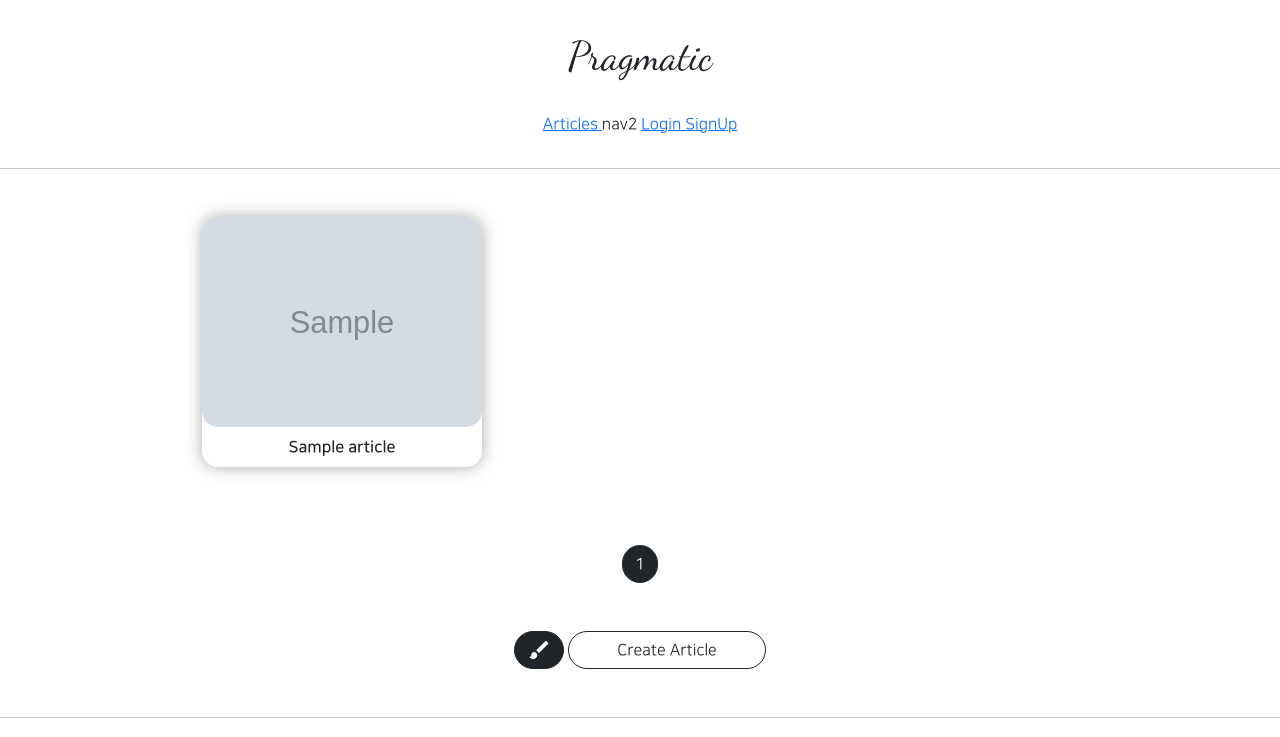
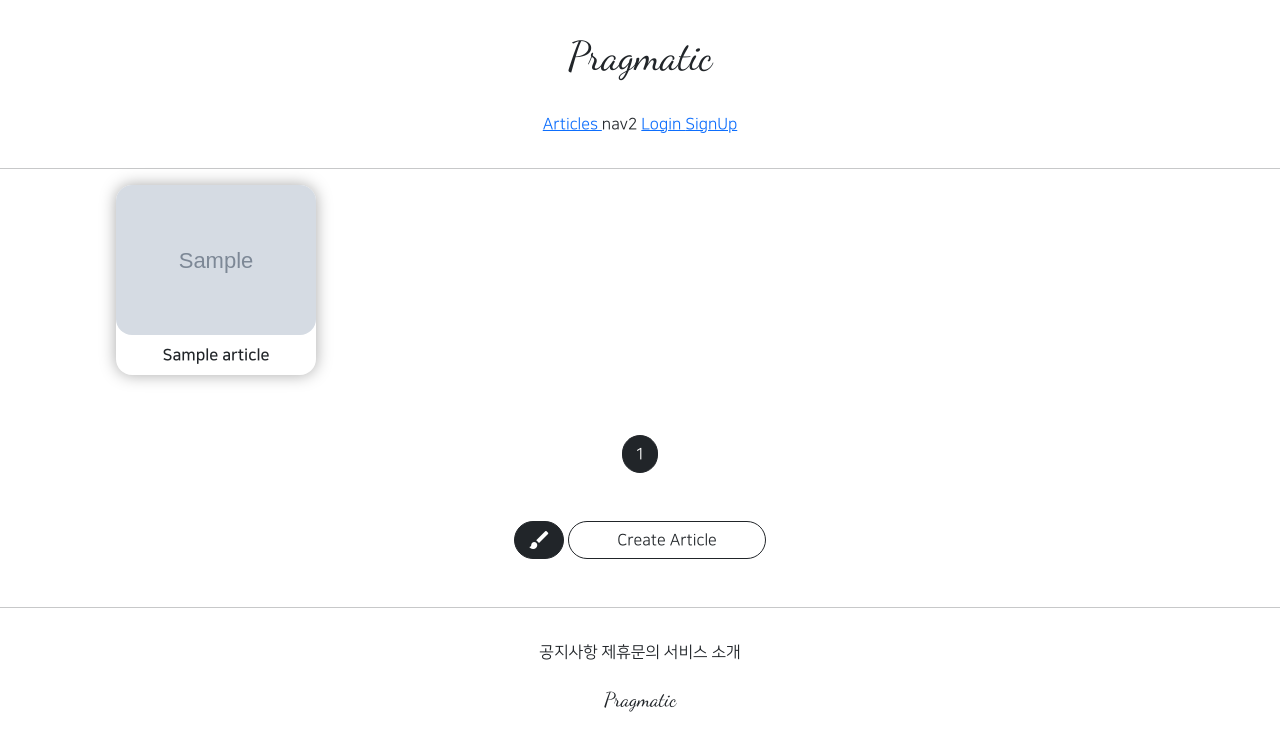
Before and after one commit to TTioTTi/gis_1ban, a Django app: template articleapp/templates/articleapp/list.html in a window 1280 px wide. Shown: the top 737 px of the page. After the commit the page ends 712 px from the top, so only its background shows below. Run offline with Django 3.2, Linux system fonts and the light colour scheme; tables that the repository leaves empty hold one stand-in row (values such as "Sample post"); the template is opened without the code that fills it: values that come from a table or form of the project are taken from there, most other values are stand-ins (such as "Sample title", 1, 10 or a date in 2020); grey boxes marked "Sample" are stand-in pictures; parts of the project's set-up code (start-up, migrations or seed data) failed here and were passed over; some libraries are stand-ins or nearby versions.

Commit message:
8/12 1ban class commit 2

```diff
--- a/articleapp/templates/articleapp/list.html
+++ b/articleapp/templates/articleapp/list.html
@@ -4,8 +4,14 @@
 {% block content %}
 
     <style>
+    .container {
+        padding: 0;
+        margin: 0 auto;
+    }
+
     .container div {
-      width: 280px;
+      width: 45%;
+        max-width: 200px;
       display: flex;
       justify-content: center;
       align-items: center;
@@ -21,7 +27,7 @@
     </style>
 
 
-    <div class="container my-5">
+    <div class="container my-3">
         {% for article in article_list %}
             <div>
                 <a href="{% url 'articleapp:detail' pk=article.pk %}">
--- a/articleapp/views.py
+++ b/articleapp/views.py
@@ -60,4 +60,4 @@ class ArticleListView(ListView):
     model = Article
     context_object_name = 'article_list'
     template_name = 'articleapp/list.html'
-    paginate_by = 3
+    paginate_by = 20
--- a/static/js/magicgrid.js
+++ b/static/js/magicgrid.js
@@ -277,7 +277,7 @@ MagicGrid.prototype.listen = function listen () {
 let magicGrid = new MagicGrid({
   container: '.container',
   animate: true,
-  gutter: 30,
+  gutter: 12,
   static: true,
   useMin: true
 });
```
